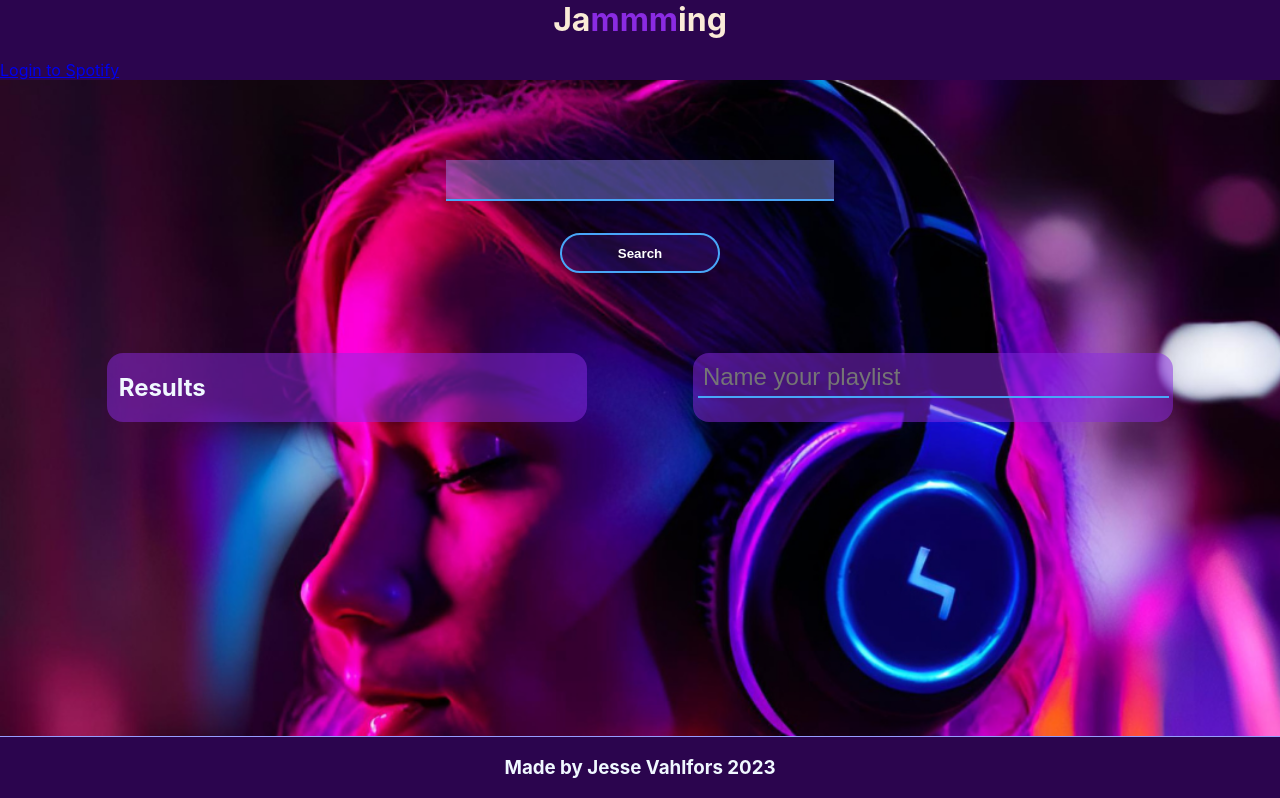
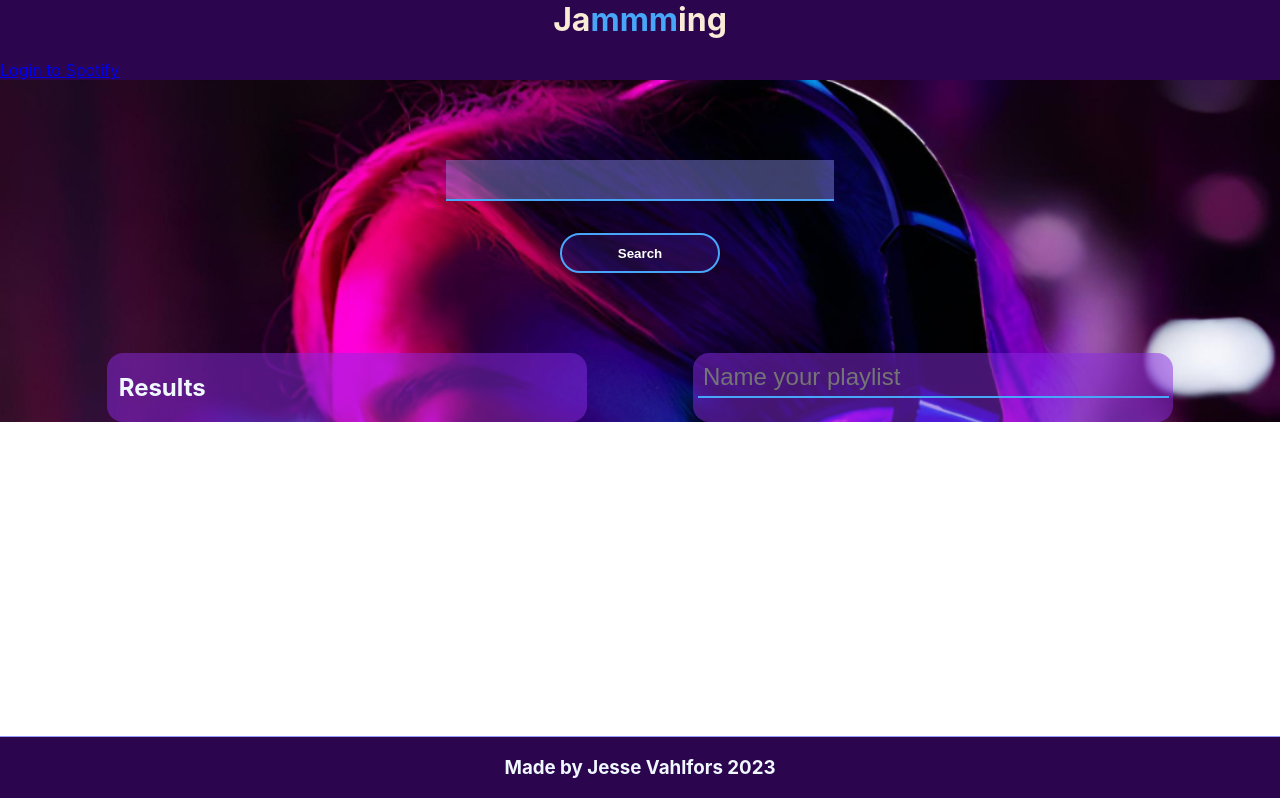
Before and after one commit to JesseVahlfors/Jammming, a React (Create React App) app: page / in a window 1280 px wide. Shown: the top 798 px of the page. Built offline with nearby package versions, Linux system fonts and the light colour scheme.

Commit message:
quick css changes

```diff
--- a/src/App.css
+++ b/src/App.css
@@ -55,16 +55,16 @@ h4 {
   color:aliceblue;
 }
 span {
-  color:blueviolet
+  color:rgb(72, 166, 248)
 }
 
 .App {
   background-repeat: no-repeat;
   background-size: cover;
-  height: 100vw;
-  @media (max-width: 768px) {
+  height: auto;
+  /* @media (max-width: 768px) {
     height:auto;
-  }
+  } */
 }
 
 .lists-container {
--- a/src/PlaylistSave.js
+++ b/src/PlaylistSave.js
@@ -1,4 +1,4 @@
-import react, { useState, useEffect } from "react";
+import { useState, useEffect } from "react";
 import { getAccessToken } from "./AccessToken";
 
 
@@ -31,7 +31,7 @@ function PlaylistSave({ onUserIdReceived }) {
             };
 
         getId();
-    }, []);
+    }, [onUserIdReceived]);
 
     return (
         <>
```
